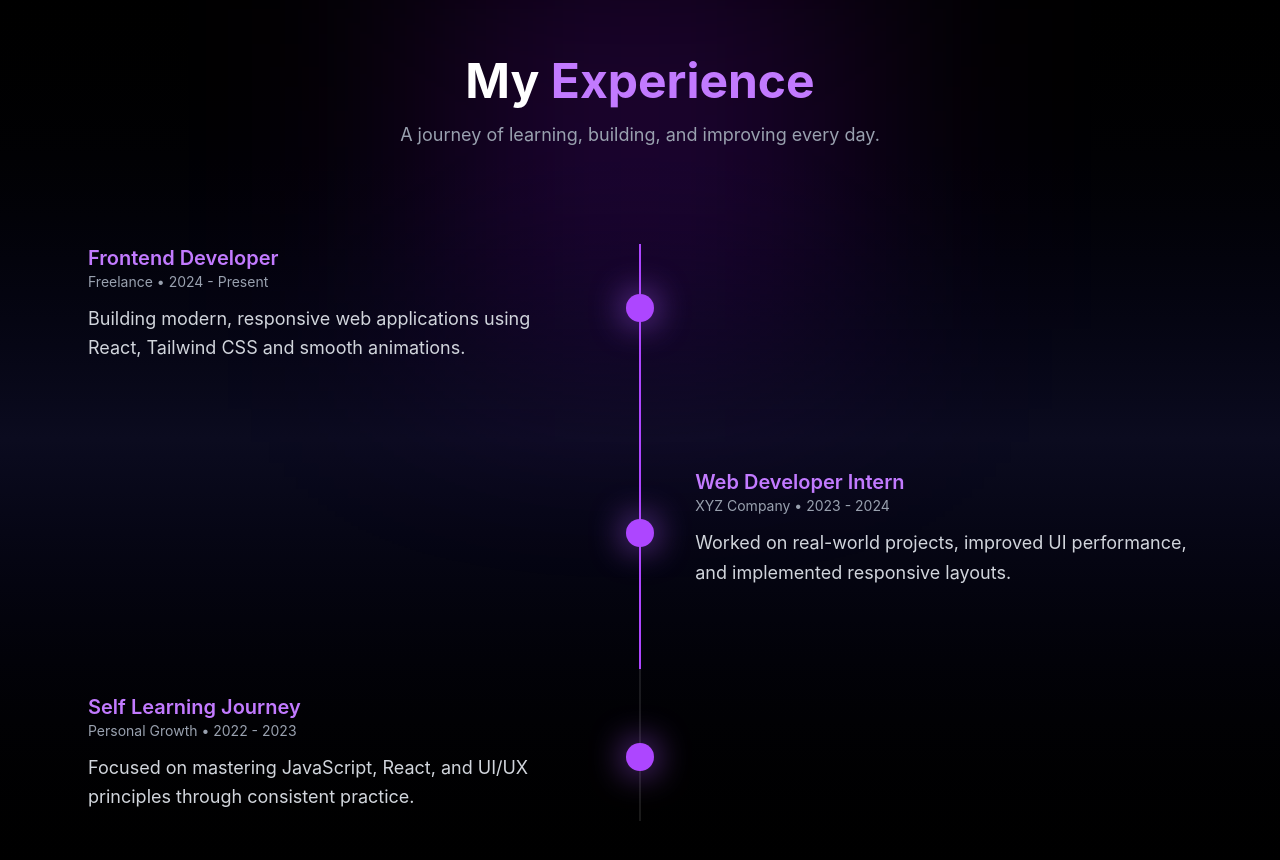
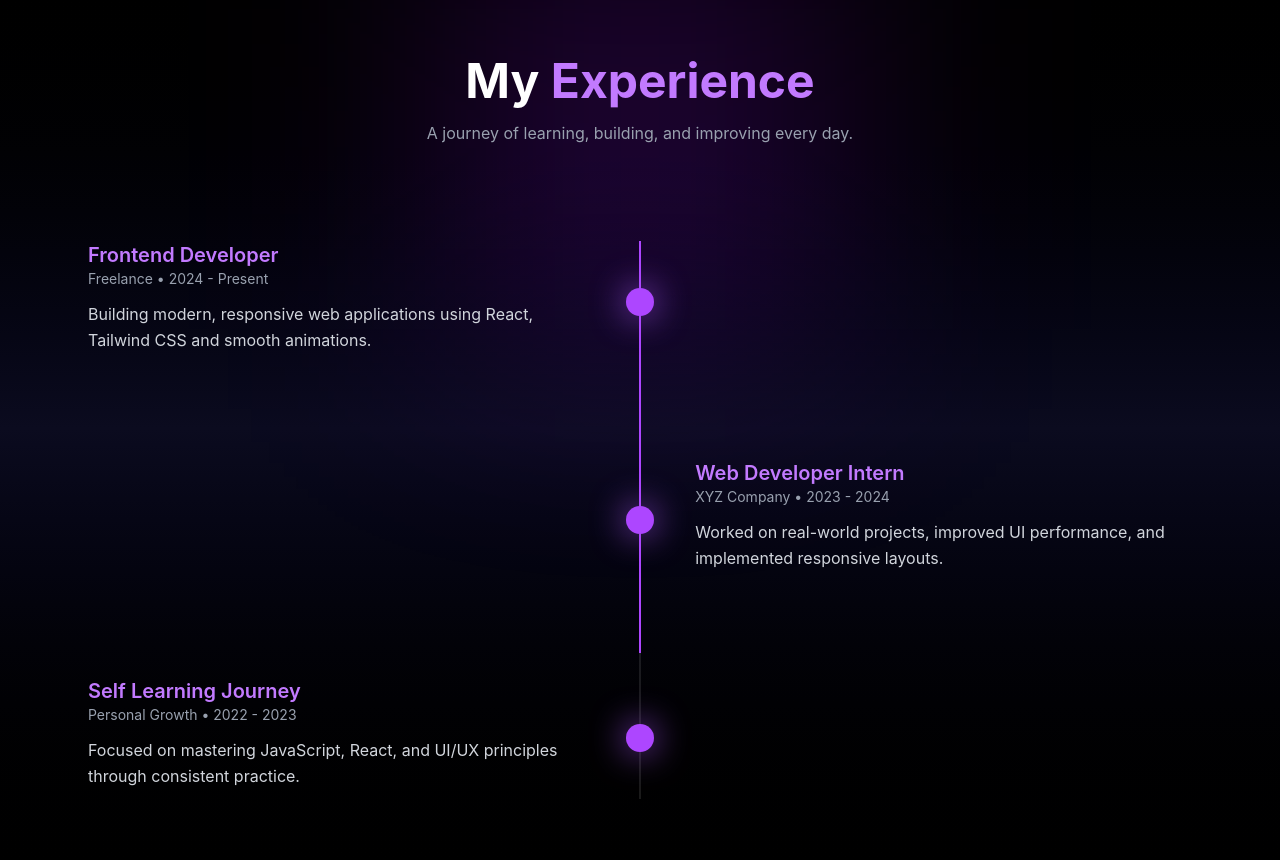
Before and after one commit to Sahilkadam01/latest_portfolio, a React (Vite) app: page / in a window 1280 px wide. Shown: the part 1880-2740 px from the top of the page. Built offline with nearby package versions, Linux system fonts and the light colour scheme.

Commit message:
commit 14 image error resolved

```diff
--- a/src/components/experience/Experience.jsx
+++ b/src/components/experience/Experience.jsx
@@ -33,74 +33,71 @@ const experiences = [
 export default function Experience() {
   const ref = useRef(null);
 
-  // 🔥 Scroll progress for timeline
   const { scrollYProgress } = useScroll({
     target: ref,
     offset: ["start end", "end start"],
   });
 
-  // FIXED line reach issue
   const lineHeight = useTransform(scrollYProgress, [0, 0.9], ["0%", "100%"]);
 
   return (
     <section
       id="experience"
       ref={ref}
-      className="relative py-32 bg-black text-white overflow-hidden"
+      className="relative py-24 md:py-32 bg-black text-white overflow-hidden"
     >
       {/* Background */}
       <div className="absolute inset-0 bg-gradient-to-b from-black via-[#0b0b1f] to-black" />
 
       {/* Glow */}
-      <div className="absolute left-1/2 top-0 w-[400px] h-[400px] bg-purple-600/20 blur-[120px] -translate-x-1/2" />
+      <div className="absolute left-1/2 top-0 w-[300px] md:w-[400px] h-[300px] md:h-[400px] bg-purple-600/20 blur-[120px] -translate-x-1/2" />
 
-      <div className="relative z-10 max-w-6xl mx-auto px-6">
+      <div className="relative z-10 max-w-6xl mx-auto px-4 md:px-6">
 
-        {/* 🔥 TITLE */}
+        {/* TITLE */}
         <motion.div
           initial={{ opacity: 0, y: 80, filter: "blur(10px)" }}
           whileInView={{ opacity: 1, y: 0, filter: "blur(0px)" }}
           transition={{ duration: 1 }}
-          className="text-center mb-24"
+          className="text-center mb-16 md:mb-24"
         >
-          <h2 className="text-4xl md:text-5xl font-bold">
+          <h2 className="text-3xl md:text-5xl font-bold">
             My <span className="text-purple-400">Experience</span>
           </h2>
 
-          <p className="text-gray-400 mt-4">
+          <p className="text-gray-400 mt-4 text-sm md:text-base">
             A journey of learning, building, and improving every day.
           </p>
         </motion.div>
 
-        {/* 🔥 TIMELINE */}
+        {/* TIMELINE */}
         <div className="relative">
 
-          {/* Static Line */}
-          <div className="absolute left-1/2 top-0 w-[2px] h-full bg-white/10 -translate-x-1/2" />
+          {/* Line (center on desktop, left on mobile) */}
+          <div className="absolute left-4 md:left-1/2 top-0 w-[2px] h-full bg-white/10 md:-translate-x-1/2" />
 
           {/* Animated Line */}
           <motion.div
             style={{ height: lineHeight }}
-            className="absolute left-1/2 top-0 w-[2px] bg-purple-500 -translate-x-1/2 origin-top"
+            className="absolute left-4 md:left-1/2 top-0 w-[2px] bg-purple-500 md:-translate-x-1/2 origin-top"
           />
 
           {/* ITEMS */}
-          <div className="space-y-24">
+          <div className="space-y-16 md:space-y-24">
             {experiences.map((exp, i) => {
               const isLeft = i % 2 === 0;
 
               const itemRef = useRef(null);
               const isInView = useInView(itemRef, {
-                margin: "-50% 0px -50% 0px", // center trigger
+                margin: "-50% 0px -50% 0px",
               });
 
               return (
                 <div
                   ref={itemRef}
                   key={i}
-                  className={`flex items-center w-full ${
-                    isLeft ? "justify-start" : "justify-end"
-                  }`}
+                  className={`relative flex items-start md:items-center w-full
+                    ${isLeft ? "md:justify-start" : "md:justify-end"}`}
                 >
                   {/* CONTENT */}
                   <motion.div
@@ -115,23 +112,23 @@ export default function Experience() {
                       filter: "blur(0px)",
                     }}
                     transition={{ duration: 0.8 }}
-                    className="w-full md:w-[45%]"
+                    className="ml-12 md:ml-0 w-full md:w-[45%]"
                   >
-                    <h3 className="text-xl font-semibold text-purple-400">
+                    <h3 className="text-lg md:text-xl font-semibold text-purple-400">
                       {exp.role}
                     </h3>
 
-                    <p className="text-gray-400 text-sm">
+                    <p className="text-gray-400 text-xs md:text-sm">
                       {exp.company} • {exp.period}
                     </p>
 
-                    <p className="mt-3 text-gray-300 leading-relaxed">
+                    <p className="mt-2 md:mt-3 text-gray-300 text-sm md:text-base leading-relaxed">
                       {exp.description}
                     </p>
                   </motion.div>
 
                   {/* DOT */}
-                  <div className="absolute left-1/2 -translate-x-1/2">
+                  <div className="absolute left-4 md:left-1/2 md:-translate-x-1/2">
                     <motion.div
                       animate={{
                         scale: isInView ? 1.4 : 0.8,
@@ -141,7 +138,7 @@ export default function Experience() {
                           : "0 0 5px rgba(168,85,247,0.3)",
                       }}
                       transition={{ duration: 0.4 }}
-                      className="w-5 h-5 bg-purple-500 rounded-full"
+                      className="w-4 h-4 md:w-5 md:h-5 bg-purple-500 rounded-full"
                     />
                   </div>
                 </div>
--- a/src/components/profile_section/ProfileSection.jsx
+++ b/src/components/profile_section/ProfileSection.jsx
@@ -126,7 +126,7 @@ export default function ProfileSection() {
 
           {/* FLOATING IMAGE */}
           <motion.img
-            src="src\assets\Sahil_kumar.png"
+            src="../src\assets\Sahil_kumar.png"
             alt="profile"
             animate={{ y: [0, -20, 0] }}
             transition={{ duration: 4, repeat: Infinity }}
```
